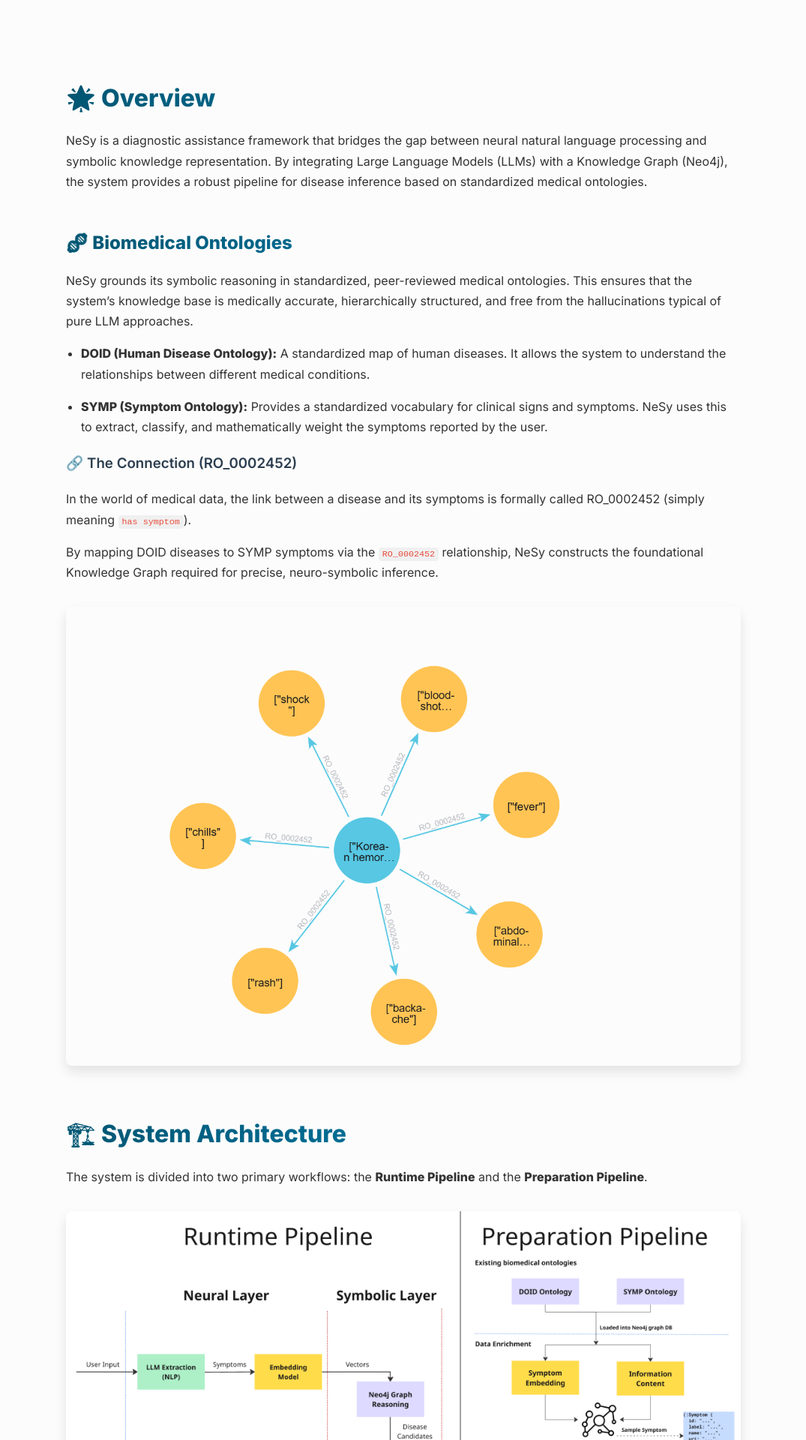
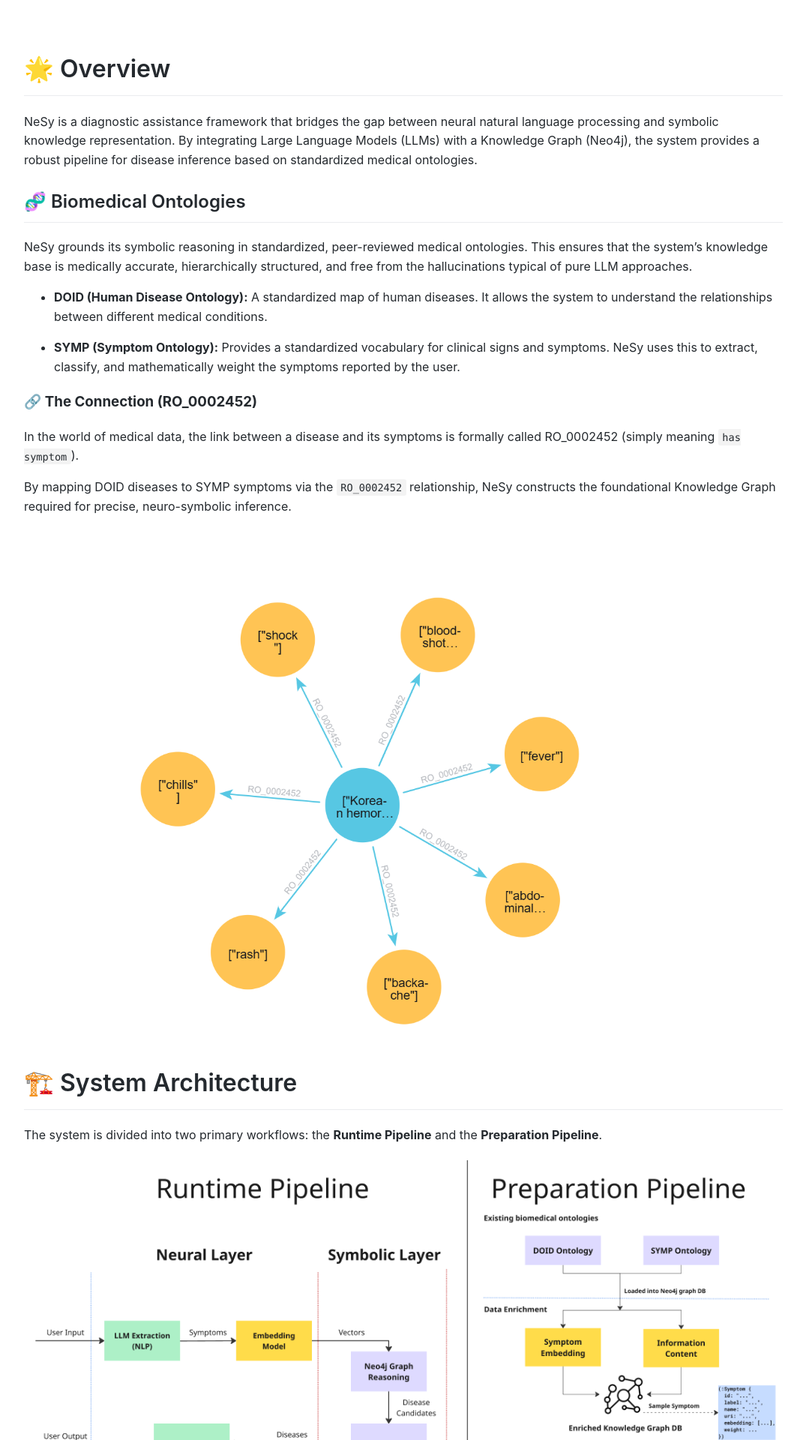
Before and after one commit to nemanjaASE/NeSy, a Jekyll site: the page built from README.md, in a window 1280 px wide. Shown: the top 1920 px of the page at 75% size, without its empty margins (102-1177 px from the left). Built offline with Jekyll 4.4.1, drawn with Linux system fonts in a browser that asks for light colours; our own code applies the rules of GitHub Pages for plain Markdown files; formulas are drawn with MathJax 3.

Commit message:
Refactor CSS styles for improved readability and design

```diff
--- a/assets/css/style.css
+++ b/assets/css/style.css
@@ -1,86 +1,77 @@
-@import url("https://fonts.googleapis.com/css2?family=Inter:wght@300;400;600;800&display=swap");
-
 body {
-  font-family: "Inter", sans-serif;
-  line-height: 1.7;
-  color: #333;
-  background-color: #fcfcfc;
-  max-width: 900px;
-  margin: 0 auto;
-  padding: 40px 20px;
+    font-family: -apple-system, BlinkMacSystemFont, "Segoe UI", Helvetica, Arial, sans-serif, "Apple Color Emoji", "Segoe UI Emoji";
+    font-size: 16px;
+    line-height: 1.6;
+    word-wrap: break-word;
+    color: #24292e;
+    background-color: #ffffff;
+    max-width: 1012px;
+    margin: 0 auto;
+    padding: 45px;
 }
 
-h1,
-h2 {
-  font-weight: 800;
-  background: linear-gradient(120deg, #005571, #008cc1);
-  -webkit-background-clip: text;
-  -webkit-text-fill-color: transparent;
-  margin-top: 2em;
-  margin-bottom: 0.5em;
+h1, h2 {
+    padding-bottom: 0.3em;
+    border-bottom: 1px solid #eaecef;
+    font-weight: 600;
 }
 
-h3 {
-  color: #2c3e50;
-  font-weight: 600;
-}
+h1 { font-size: 2em; }
+h2 { font-size: 1.5em; margin-top: 24px; }
 
 pre {
-  background-color: #1e1e1e;
-  color: #d4d4d4;
-  padding: 15px;
-  border-radius: 8px;
-  overflow-x: auto;
-  box-shadow: 0 4px 6px rgba(0, 0, 0, 0.1);
-  font-family: "Courier New", Courier, monospace;
-  font-size: 0.9em;
+    padding: 16px;
+    overflow: auto;
+    font-size: 85%;
+    line-height: 1.45;
+    background-color: #f6f8fa;
+    border-radius: 6px;
+    border: 1px solid #dfe1e4;
 }
 
 code {
-  background-color: #f0f0f0;
-  color: #e74c3c;
-  padding: 2px 5px;
-  border-radius: 4px;
-  font-size: 0.9em;
-}
-
-pre code {
-  background-color: transparent;
-  color: inherit;
-  padding: 0;
+    padding: 0.2em 0.4em;
+    margin: 0;
+    font-size: 85%;
+    background-color: rgba(27,31,35,0.05);
+    border-radius: 3px;
+    font-family: ui-monospace, SFMono-Regular, SF Mono, Menlo, Consolas, Liberation Mono, monospace;
 }
 
 blockquote {
-  background: #f8f9fa;
-  border-left: 5px solid #008cc1;
-  margin: 1.5em 0;
-  padding: 1em 20px;
-  border-radius: 0 8px 8px 0;
-  font-style: italic;
-  color: #555;
-  box-shadow: 0 2px 4px rgba(0, 0, 0, 0.05);
+    padding: 0 1em;
+    color: #6a737d;
+    border-left: 0.25em solid #dfe1e4;
+    margin: 1em 0;
 }
 
 img {
-  max-width: 100%;
-  height: auto;
-  border-radius: 8px;
-  box-shadow: 0 8px 16px rgba(0, 0, 0, 0.1);
-  display: block;
-  margin: 2em auto;
+    max-width: 100%;
+    box-sizing: content-box;
+    background-color: #fff;
+    border-radius: 6px;
+    display: block;
+    margin: 20px auto;
 }
 
-ul,
-ol {
-  padding-left: 20px;
+table {
+    border-spacing: 0;
+    border-collapse: collapse;
+    width: 100%;
+    margin-top: 0;
+    margin-bottom: 16px;
 }
 
-li {
-  margin-bottom: 10px;
+table th, table td {
+    padding: 6px 13px;
+    border: 1px solid #dfe1e4;
 }
 
-@media (max-width: 768px) {
-  body {
-    padding: 20px 15px;
-  }
+table tr {
+    background-color: #fff;
+    border-top: 1px solid #c6cbd1;
 }
+
+table tr:nth-child(2n) {
+    background-color: #f6f8fa;
+}
```
